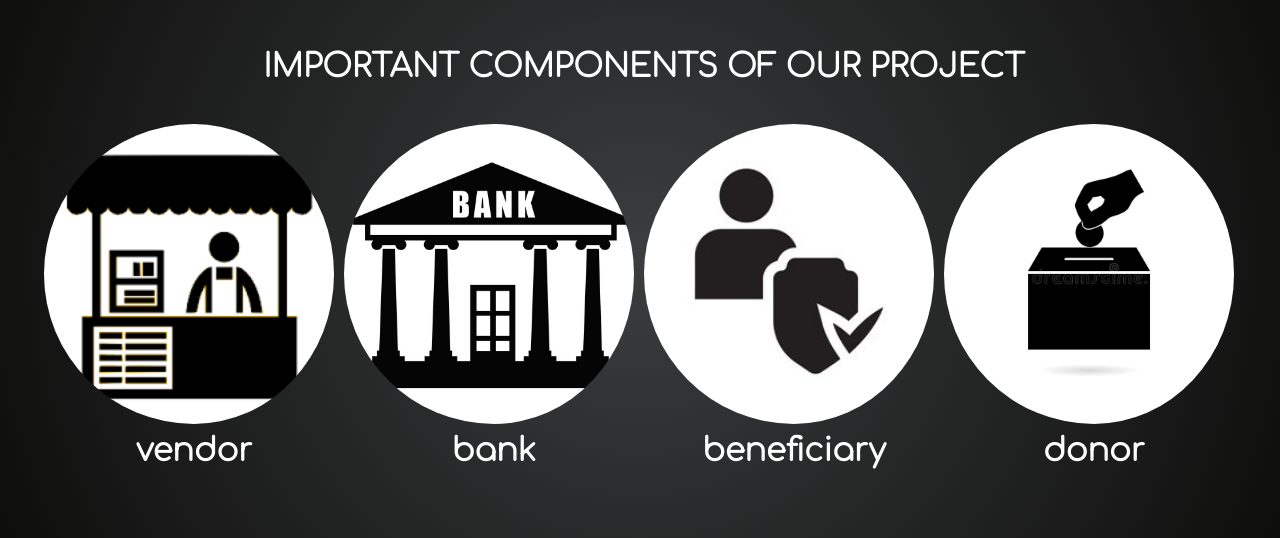
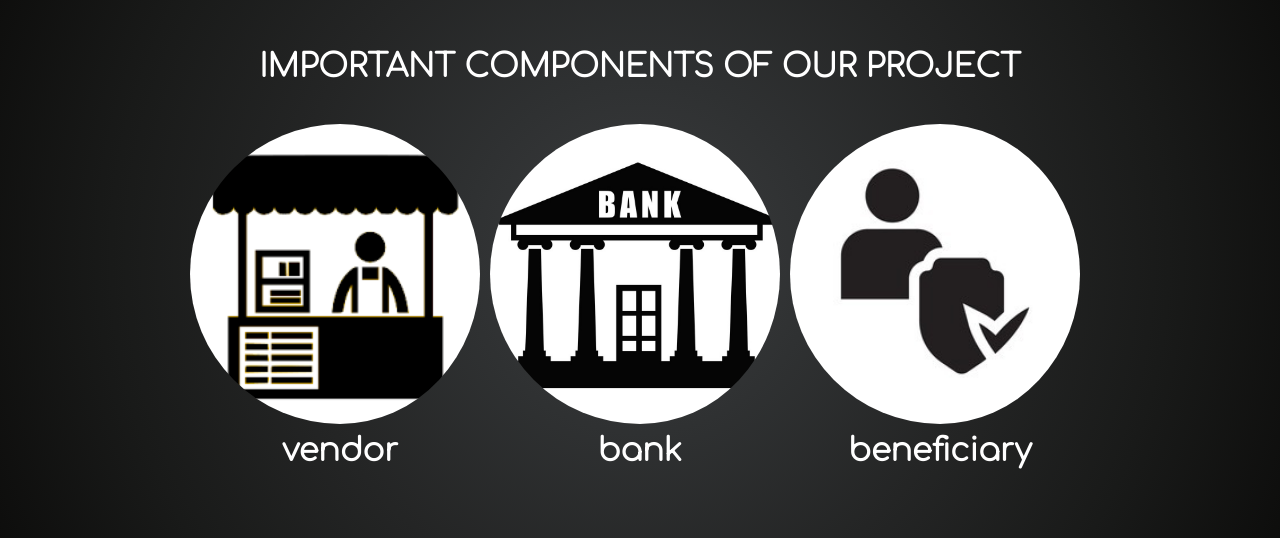
Before and after one commit to Sahayogi/sahayogi-Client, a React (Create React App) app: page / in a window 1280 px wide. Shown: the part 840-1378 px from the top of the page. Built offline with nearby package versions, Linux system fonts and the light colour scheme.

Commit message:
donor deleted from midContent

```diff
--- a/src/components/midcontents/MidContent.js
+++ b/src/components/midcontents/MidContent.js
@@ -87,12 +87,6 @@
           </Link>
           <Title>beneficiary</Title>
         </SubContainer>
-        <SubContainer>
-          <Link to="/donate">
-            <Image src={donorImg} alt="" />
-          </Link>
-          <Title>donor</Title>
-        </SubContainer>
       </ImageContainer>
     </Container>
   );
```
